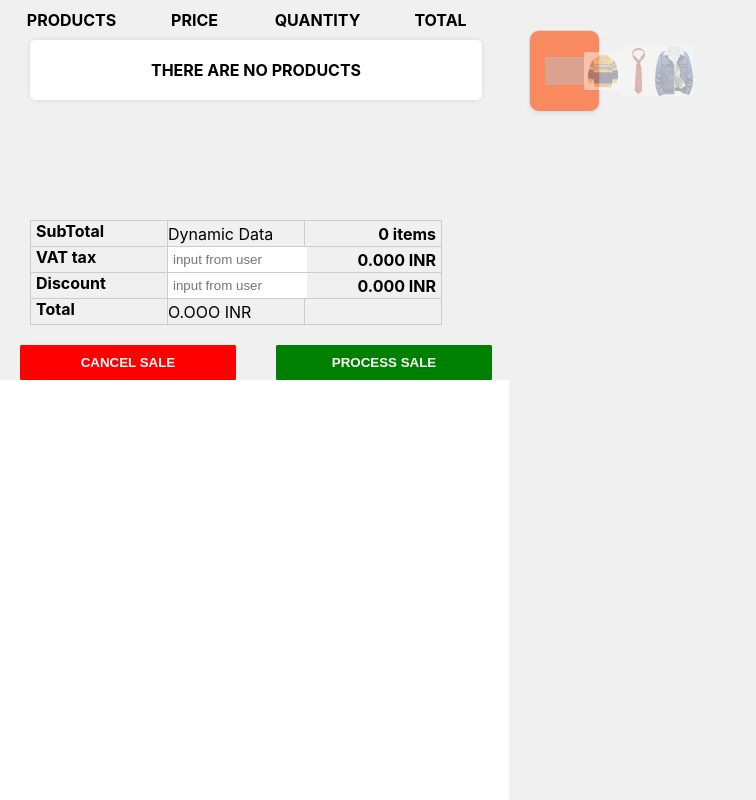
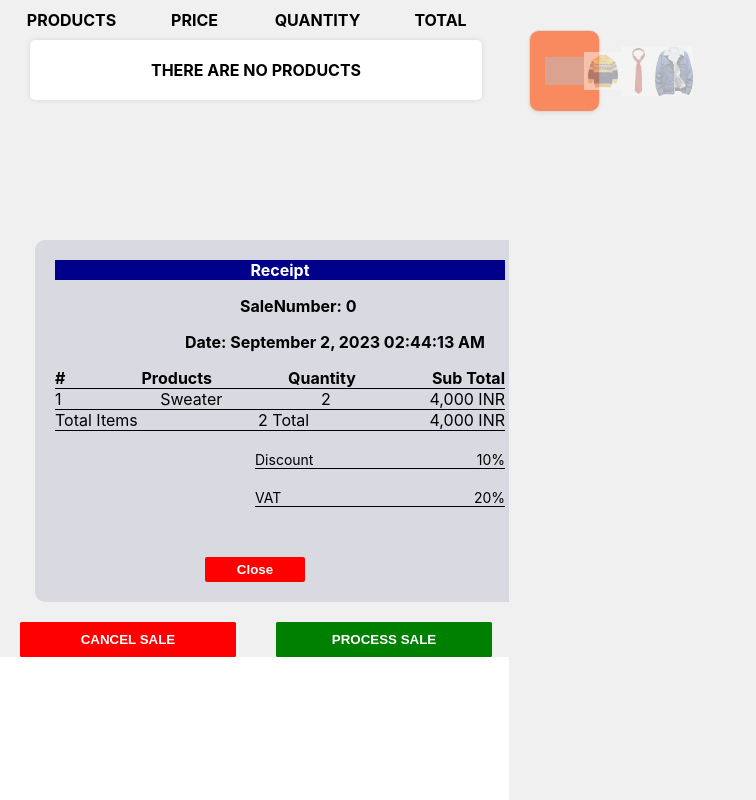
Before and after one commit to bathkora/pos-landing-page, a React (Create React App) app: page / in a window 1280 px wide. Both pictures are taken after a click on the button "PROCESS SALE". Shown: the whole page, without its empty margins (0-756 px from the left). Built offline with nearby package versions, Linux system fonts and the light colour scheme; grey boxes are pictures that could not be loaded.

Commit message:
Added component receipt and button functionality- ProcessSale

```diff
--- a/src/App.js
+++ b/src/App.js
@@ -3,9 +3,11 @@ import "./App.css";
 import Cart from "./components/Cart";
 import List from "./components/List";
 import { productList } from "./data/data";
+import Receipt from "./components/Receipt";
 
 function App() {
   const [cartList, setCartList] = useState([]);
+  // const [product, setProduct] = useState(product);
   // const addProduct = (product) => {
   //   const hasMatched = false;
 
@@ -13,6 +15,12 @@ function App() {
   //     setCartList([...cartList, { ...product, quantity: 1 }]);
   //   }
   // };
+  const [item, setItem] = useState(productList.item);
+ function deleteItem(deleteItem) {
+  const remainingItem = item.filter(item => item.id !==deleteItem.id);
+  setItem(remainingItem);
+ }
+
 
   const addProduct = (product) => {
     // Check if the product already exists in the cart by matching its ID
@@ -38,8 +46,9 @@ function App() {
 
   return (
     <div className="App">
-      <Cart cartList={cartList} />
+      <Cart cartList={cartList} deleteItem={deleteItem} />
       <List productList={productList} addProduct={addProduct} />
+
     </div>
   );
 }
--- a/src/components/Cart.js
+++ b/src/components/Cart.js
@@ -1,77 +1,158 @@
-import React, { useState, useEffect } from "react";
+// import React, { useState, useEffect } from "react";
+// import "./Cart.css";
+// import Invoice from "./Invoice";
+// import { productList } from "../data/data";
+// import Receipt from "./Receipt";
+
+// const Cart = ({ cartList = [] }, deleteItem) => {
+
+
+//         const [receipt, setReceipt] = useState('');
+
+//         const generateReceipt = () => {
+//           // Generate your receipt content here (e.g., based on items in the cart)
+//           const receiptContent = 'Your receipt:\nItem 1 - $10\nItem 2 - $15\nTotal: $25';
+
+//           // Update the receipt state with the generated content
+//           setReceipt(receiptContent);
+//         };
+
+//   return (
+//     <div className="productcart">
+//       <div className="heading-row">
+//         <div className="column">PRODUCTS</div>
+
+//         <div className="column">PRICE</div>
+//         <div className="column">QUANTITY</div>
+
+//         <div className="column">TOTAL</div>
+//       </div>
+
+//       <div>
+//         {cartList.length > 0 ? (
+//           cartList.map((item) => {
+//             return <Invoice item={item}
+//             deleteItem={deleteItem}
+//               />;
+//           })
+//         ) : (
+//           // Render the Invoice component if there are products
+//           <div className="no-products">THERE ARE NO PRODUCTS</div>
+//         )}
+//       </div>
+
+//       <table className="invoiceTable">
+//         <tbody>
+//           <tr className="sub-total">
+//             <td>
+//               <label>SubTotal</label>
+//             </td>
+//             <td>{}</td>
+//             <td>
+//               <div>0 items</div>
+//             </td>
+//           </tr>
+//           <tr className="vat-tax">
+//             <td>
+//               <label>VAT tax</label>
+//             </td>
+//             <td>
+//               <input type="text" placeholder="input from user" />
+//             </td>
+//             <td>
+//               <div>0.000 INR</div>
+//             </td>
+//           </tr>
+//           <tr className="discount">
+//             <td>
+//               <label>Discount</label>
+//             </td>
+//             <td>
+//               <input type="text" placeholder="input from user" />
+//             </td>
+//             <td>
+//               <div>0.000 INR</div>
+//             </td>
+//           </tr>
+//           <tr className="total">
+//             <td>
+//               <label>Total</label>
+//             </td>
+//             <td>O.OOO INR</td>
+//             <td></td>
+//           </tr>
+//         </tbody>
+//       </table>
+//       <Receipt/>
+
+//       <div className="buttons">
+//         <button className="cancel-button">CANCEL SALE</button>
+//         <button className="process-button" onClick={generateReceipt}>PROCESS SALE</button>
+//       </div>
+//     </div>
+//   );
+// };
+
+// export default Cart;
+
+
+import React, { useState } from "react";
 import "./Cart.css";
 import Invoice from "./Invoice";
+import Receipt from "./Receipt";
+import { productList } from "../data/data";
 
-const Cart = ({ cartList = [] }) => {
-  console.log(cartList);
+const Cart = ({ cartList = [] }, deleteItem) => {
+  const [showReceipt, setShowReceipt] = useState(false);
+  const [receiptContent, setReceiptContent] = useState('');
+
+  const generateReceipt = () => {
+    // Generate your receipt content here (e.g., based on items in the cart)
+    const generatedReceiptContent = 'Your receipt:\nItem 1 - $10\nItem 2 - $15\nTotal: $25';
+
+    // Update the receipt content state with the generated content
+    setReceiptContent(generatedReceiptContent);
+
+    // Set showReceipt to true to display the Receipt component
+    setShowReceipt(true);
+  };
+
   return (
     <div className="productcart">
       <div className="heading-row">
         <div className="column">PRODUCTS</div>
-
         <div className="column">PRICE</div>
         <div className="column">QUANTITY</div>
-
         <div className="column">TOTAL</div>
       </div>
 
       <div>
         {cartList.length > 0 ? (
           cartList.map((item) => {
-            return <Invoice item={item} />;
+            return (
+              <Invoice item={item} deleteItem={deleteItem} />
+            );
           })
         ) : (
-          // Render the Invoice component if there are products
+          // Render the Invoice component if there are no products
           <div className="no-products">THERE ARE NO PRODUCTS</div>
         )}
       </div>
 
       <table className="invoiceTable">
         <tbody>
-          <tr className="sub-total">
-            <td>
-              <label>SubTotal</label>
-            </td>
-            <td>Dynamic Data</td>
-            <td>
-              <div>0 items</div>
-            </td>
-          </tr>
-          <tr className="vat-tax">
-            <td>
-              <label>VAT tax</label>
-            </td>
-            <td>
-              <input type="text" placeholder="input from user" />
-            </td>
-            <td>
-              <div>0.000 INR</div>
-            </td>
-          </tr>
-          <tr className="discount">
-            <td>
-              <label>Discount</label>
-            </td>
-            <td>
-              <input type="text" placeholder="input from user" />
-            </td>
-            <td>
-              <div>0.000 INR</div>
-            </td>
-          </tr>
-          <tr className="total">
-            <td>
-              <label>Total</label>
-            </td>
-            <td>O.OOO INR</td>
-            <td></td>
-          </tr>
+          {/* ...other rows */}
         </tbody>
       </table>
 
+      {/* Conditionally render the Receipt component */}
+      {showReceipt && <Receipt content={receiptContent} />}
+
       <div className="buttons">
         <button className="cancel-button">CANCEL SALE</button>
-        <button className="process-button">PROCESS SALE</button>
+        <button className="process-button" onClick={generateReceipt}>
+          PROCESS SALE
+        </button>
       </div>
     </div>
   );
--- /dev/null
+++ b/src/components/DateTimeDisplay.js
@@ -0,0 +1,42 @@
+import React, { useState, useEffect } from 'react';
+
+function DateTimeDisplay() {
+  const [currentDateTime, setCurrentDateTime] = useState(new Date());
+
+  useEffect(() => {
+    const timer = setInterval(() => {
+      setCurrentDateTime(new Date());
+    }, 1000); // Update every second
+
+    // Clear the timer when the component unmounts
+    return () => clearInterval(timer);
+  }, []);
+
+  const formatDate = (date) => {
+    const options = {
+      year: 'numeric',
+      month: 'long',
+      day: 'numeric',
+    };
+    return date.toLocaleDateString(undefined, options);
+  };
+
+  const formatTime = (date) => {
+    const options = {
+      hour: '2-digit',
+      minute: '2-digit',
+      second: '2-digit',
+    };
+    return date.toLocaleTimeString(undefined, options);
+  };
+
+  return (
+    <div>
+
+      <p>Date: {formatDate(currentDateTime)} {formatTime(currentDateTime)}</p>
+
+    </div>
+  );
+}
+
+export default DateTimeDisplay;
--- a/src/components/Invoice.css
+++ b/src/components/Invoice.css
@@ -5,6 +5,7 @@
     background-color: red;
     /* justify-content: center; */
     align-items: center;
+    cursor: pointer;
 }
 
 .product-counter{
--- a/src/components/List.css
+++ b/src/components/List.css
@@ -12,6 +12,9 @@
     padding: 20px; /* Add padding to the container */
     margin: 0 0 20px 0;
     /* position: relative; */
+    justify-content: space-between;
+
+
   }
 
   .product-item {
@@ -27,6 +30,7 @@
     background-color: orangered;
     opacity: 0.6;
     display: flex;
+
   }
 
   .product-image {
--- /dev/null
+++ b/src/components/Receipt.css
@@ -0,0 +1,80 @@
+.receipt {
+    width: 450px;
+    height: 400px;
+    margin: 20px;
+    border-radius: 10px;
+    padding: 20px;
+    margin-left: 35px;
+    background-color: rgb(217, 217, 226);
+  justify-content: center;
+  height: fit-content;
+  }
+
+  .header {
+    background-color: darkblue;
+    color: white;
+    text-align: center;
+    font-weight: bold;
+    align-items: center;
+  }
+
+  .header-sale
+  {
+    font-size: 16px;
+   font-weight: bold;
+   margin-top: 5px;
+   margin-left: 185px;
+
+  }
+  .header-date {
+    font-size: 16px;
+    font-weight: bold;
+    margin-top: 5px;
+    margin-left: 130px;
+  }
+  .header-item {
+    border-bottom: 1px solid black;
+    justify-content: space-between;
+    display: flex;
+    font-weight: bold;
+    margin-top: 5px;
+  }
+
+  .item {
+    display: flex;
+    justify-content: space-between;
+    height: fit-content;
+
+  }
+
+  .total-item {
+    border-top: 1px solid black;
+    display: flex;
+    justify-content: space-between;
+    border-bottom: 1px solid black;
+  }
+
+  .discount-rec,
+  .vat {
+
+    margin-top: 20px;
+    font-size: 14px;
+    display: flex;
+    justify-content: space-between;
+    margin-left: 200px;
+    border-bottom: 1px solid black;
+  }
+
+  .close {
+    background-color: red;
+    color: white;
+    padding: 5px 10px;
+    border-radius: 2px;
+    width: 100px;
+    font-weight: bold;
+    margin-left: 150px;
+    border: none;
+    margin-top: 50px;
+    cursor: pointer;
+
+  }
--- /dev/null
+++ b/src/components/Receipt.js
@@ -0,0 +1,93 @@
+// import React from 'react'
+// import './Receipt.css';
+// import DateTimeDisplay from './DateTimeDisplay';
+// import SaleCounter from './SaleCounter';
+
+// const Receipt = () => {
+//   return (
+//     <div className='receipt'>
+//         <div className='header'>Receipt</div>
+//         <div className='header-sale'><SaleCounter/></div>
+//         <div className='header-date'><DateTimeDisplay/></div>
+//         <div className='header-item'>
+//             <span>#</span>
+//             <span>Products</span>
+//             <span>Quantity</span>
+//             <span>Sub Total</span>
+//         </div>
+//         <div className='item'>
+//         <span>1</span>
+//             <span>Sweater</span>
+//             <span>2</span>
+//             <span>4,000 INR</span>
+//         </div>
+//         <div className='total-item'>
+//             <span>Total Items</span>
+//             <span>2 Total</span>
+//             <span>4,000 INR</span>
+//         </div>
+//         <div className='discount-rec'>
+//             <span>Discount</span>
+//             <span>10%</span>
+//         </div>
+//         <div className='vat'>
+//             <span>VAT</span>
+//             <span>20%</span>
+//         </div>
+//         <button className='close'>Close</button>
+//     </div>
+//   )
+// }
+
+// export default Receipt
+
+
+import React, { useState } from 'react';
+import './Receipt.css';
+import DateTimeDisplay from './DateTimeDisplay';
+import SaleCounter from './SaleCounter';
+
+const Receipt = () => {
+  const [isReceiptVisible, setIsReceiptVisible] = useState(true);
+
+  const handleCloseReceipt = () => {
+    // Set the visibility of the receipt to false when the "Close" button is clicked
+    setIsReceiptVisible(false);
+  };
+
+  return (
+    <div className={`receipt ${isReceiptVisible ? 'visible' : 'hidden'}`}>
+      <div className='header'>Receipt</div>
+      <div className='header-sale'><SaleCounter/></div>
+      <div className='header-date'><DateTimeDisplay/></div>
+      <div className='header-item'>
+        <span>#</span>
+        <span>Products</span>
+        <span>Quantity</span>
+        <span>Sub Total</span>
+      </div>
+      <div className='item'>
+        <span>1</span>
+        <span>Sweater</span>
+        <span>2</span>
+        <span>4,000 INR</span>
+      </div>
+      <div className='total-item'>
+        <span>Total Items</span>
+        <span>2 Total</span>
+        <span>4,000 INR</span>
+      </div>
+      <div className='discount-rec'>
+        <span>Discount</span>
+        <span>10%</span>
+      </div>
+      <div className='vat'>
+        <span>VAT</span>
+        <span>20%</span>
+      </div>
+      <button className='close' onClick={handleCloseReceipt}>Close</button>
+    </div>
+  );
+}
+
+export default Receipt;
--- /dev/null
+++ b/src/components/SaleCounter.js
@@ -0,0 +1,23 @@
+import React, { useState, useEffect } from 'react';
+
+function SaleCounter() {
+  const [saleNumber, setSaleNumber] = useState(0);
+
+  useEffect(() => {
+    const saleInterval = setInterval(() => {
+      setSaleNumber((prevSaleNumber) => prevSaleNumber + 1);
+    }, 50000); // Change the sale every 3 seconds
+
+    // Clean up the interval when the component unmounts
+    return () => clearInterval(saleInterval);
+  }, []);
+
+  return (
+    <div>
+
+      <p>SaleNumber: {saleNumber}</p>
+    </div>
+  );
+}
+
+export default SaleCounter;
```
Also changed, not shown: src/components/Invoice.js (+8 -2 lines).
